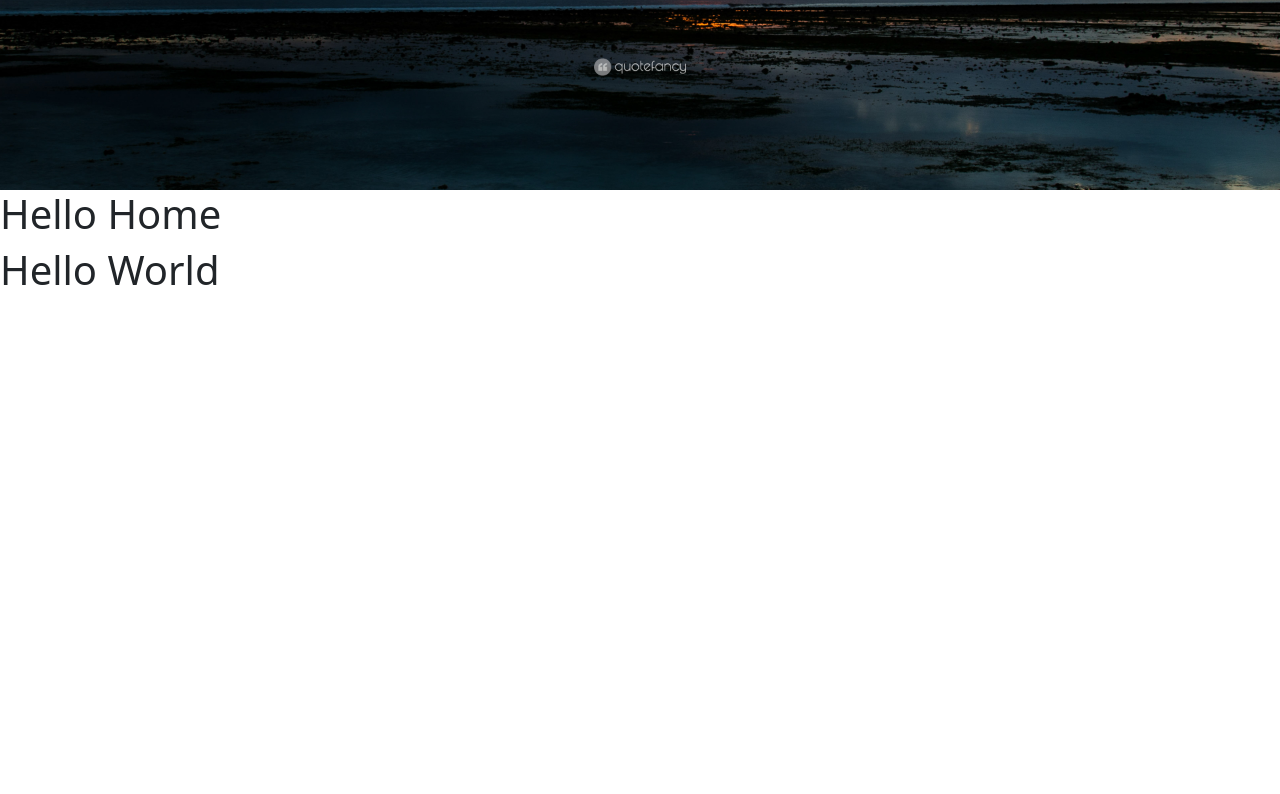
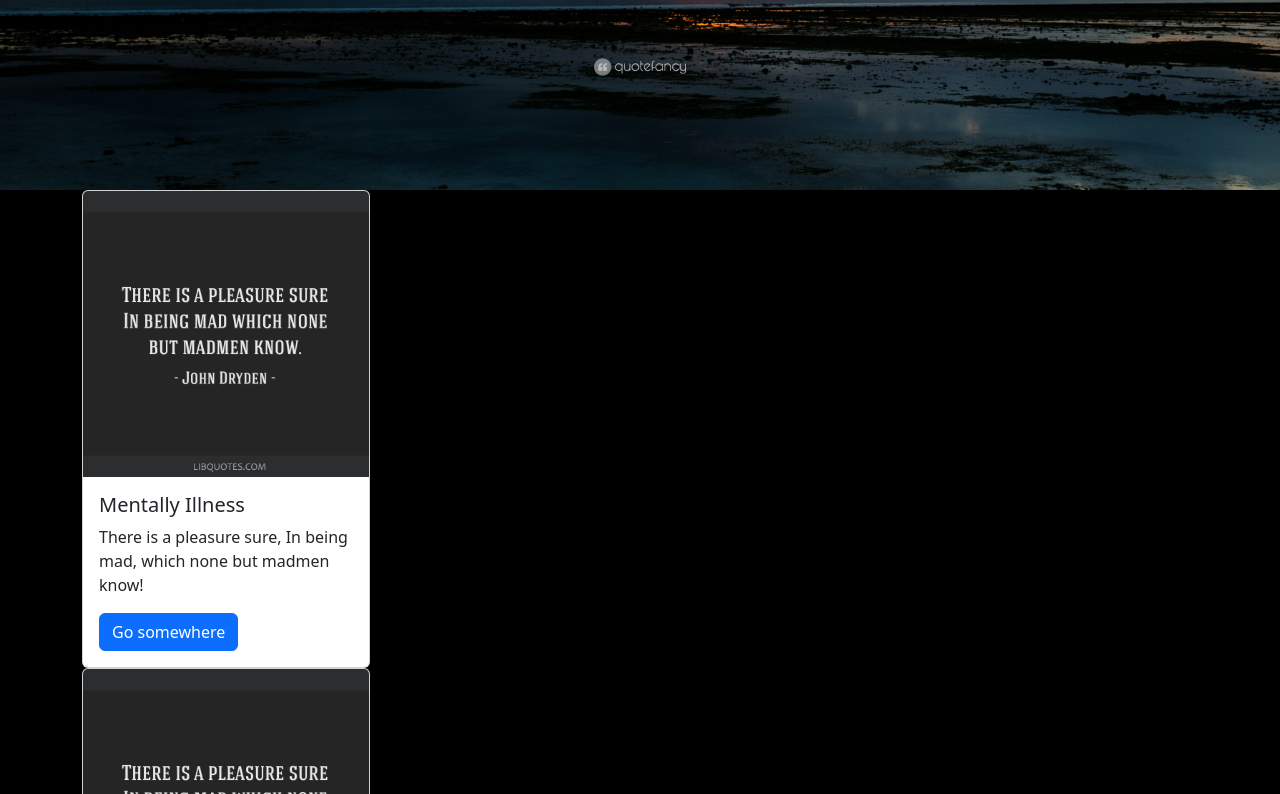
Before and after one commit to ano201/quote-gallery, a React (Create React App) app: page / in a window 1280 px wide. Shown: the part 530-1324 px from the top of the page. Before the commit the page ends 832 px from the top, so only its background shows below. Built offline with nearby package versions, Linux system fonts and the light colour scheme.

Commit message:
card added

```diff
--- a/public/data.json
+++ b/public/data.json
@@ -7,98 +7,98 @@
 
     },
     {
-        "id":1,
+        "id":2,
         "img":"./img/john-dryden-quote-lbh7m1x.jpg",
         "about": "Mentally Illness",
         "data": "There is a pleasure sure, In being mad, which none but madmen know!"
 
     },
     {
-        "id":1,
+        "id":3,
         "img":"./img/john-dryden-quote-lbh7m1x.jpg",
         "about": "Mentally Illness",
         "data": "There is a pleasure sure, In being mad, which none but madmen know!"
 
     },
     {
-        "id":1,
+        "id":4,
         "img":"./img/john-dryden-quote-lbh7m1x.jpg",
         "about": "Mentally Illness",
         "data": "There is a pleasure sure, In being mad, which none but madmen know!"
 
     },
     {
-        "id":1,
+        "id":5,
         "img":"./img/john-dryden-quote-lbh7m1x.jpg",
         "about": "Mentally Illness",
         "data": "There is a pleasure sure, In being mad, which none but madmen know!"
 
     },
     {
-        "id":1,
+        "id":6,
         "img":"./img/john-dryden-quote-lbh7m1x.jpg",
         "about": "Mentally Illness",
         "data": "There is a pleasure sure, In being mad, which none but madmen know!"
 
     },
     {
-        "id":1,
+        "id":7,
         "img":"./img/john-dryden-quote-lbh7m1x.jpg",
         "about": "Mentally Illness",
         "data": "There is a pleasure sure, In being mad, which none but madmen know!"
 
     },
     {
-        "id":1,
+        "id":8,
         "img":"./img/john-dryden-quote-lbh7m1x.jpg",
         "about": "Mentally Illness",
         "data": "There is a pleasure sure, In being mad, which none but madmen know!"
 
     },
     {
-        "id":1,
+        "id":9,
         "img":"./img/john-dryden-quote-lbh7m1x.jpg",
         "about": "Mentally Illness",
         "data": "There is a pleasure sure, In being mad, which none but madmen know!"
 
     },
     {
-        "id":1,
+        "id":10,
         "img":"./img/john-dryden-quote-lbh7m1x.jpg",
         "about": "Mentally Illness",
         "data": "There is a pleasure sure, In being mad, which none but madmen know!"
 
     },
     {
-        "id":1,
+        "id":11,
         "img":"./img/john-dryden-quote-lbh7m1x.jpg",
         "about": "Mentally Illness",
         "data": "There is a pleasure sure, In being mad, which none but madmen know!"
 
     },
     {
-        "id":1,
+        "id":12,
         "img":"./img/john-dryden-quote-lbh7m1x.jpg",
         "about": "Mentally Illness",
         "data": "There is a pleasure sure, In being mad, which none but madmen know!"
 
     },
     {
-        "id":1,
+        "id":13,
         "img":"./img/john-dryden-quote-lbh7m1x.jpg",
         "about": "Mentally Illness",
         "data": "There is a pleasure sure, In being mad, which none but madmen know!"
 
     },
     {
-        "id":1,
+        "id":14,
         "img":"./img/john-dryden-quote-lbh7m1x.jpg",
         "about": "Mentally Illness",
         "data": "There is a pleasure sure, In being mad, which none but madmen know!"
 
     },
     {
-        "id":1,
+        "id":15,
         "img":"./img/john-dryden-quote-lbh7m1x.jpg",
         "about": "Mentally Illness",
         "data": "There is a pleasure sure, In being mad, which none but madmen know!"
--- /dev/null
+++ b/src/App.css
@@ -0,0 +1,5 @@
+body {
+    margin: 0;
+    padding: 0;
+    background-color: black;
+}
--- a/src/App.js
+++ b/src/App.js
@@ -1,5 +1,6 @@
 import React from "react";
 import Home from "./pages/Home";
+import "./App.css";
 
 const App = () => {
   return (
--- a/src/components/Home/Main.jsx
+++ b/src/components/Home/Main.jsx
@@ -1,9 +1,16 @@
 import React from "react";
+import useFetch from "../../hooks/useFetch";
+import SingleCard from "../SingleCard";
 
 const Main = () => {
+  const { data } = useFetch();
+
   return (
     <div>
-      <h1>Main Content Here</h1>
+      {data &&
+        data.map((singleData) => (
+          <SingleCard key={singleData.id} singleData={singleData}></SingleCard>
+        ))}
     </div>
   );
 };
--- /dev/null
+++ b/src/components/SingleCard.jsx
@@ -0,0 +1,21 @@
+import React from "react";
+import { Button, Card } from "react-bootstrap";
+
+const SingleCard = ({ singleData }) => {
+  const { about, img, data } = singleData;
+
+  return (
+    <div>
+      <Card style={{ width: "18rem" }}>
+        <Card.Img variant="top" src={img} />
+        <Card.Body>
+          <Card.Title>{about}</Card.Title>
+          <Card.Text>{data}</Card.Text>
+          <Button variant="primary">Go somewhere</Button>
+        </Card.Body>
+      </Card>
+    </div>
+  );
+};
+
+export default SingleCard;
--- /dev/null
+++ b/src/hooks/useFetch.js
@@ -0,0 +1,23 @@
+import { useEffect, useState } from "react";
+
+const useFetch = () => {
+  const [data, setData] = useState(null);
+  const [error, setError] = useState(null);
+  useEffect(() => {
+    fetch("data.json")
+      .then((response) => response.json())
+      .then((data) => {
+        setData(data);
+      })
+      .catch((error) => {
+        setError(error);
+      });
+  }, []);
+
+  return {
+    data,
+    error,
+  };
+};
+
+export default useFetch;
--- a/src/pages/Home.jsx
+++ b/src/pages/Home.jsx
@@ -1,11 +1,17 @@
 import React from "react";
+import { Container, Row } from "react-bootstrap";
 import Banner from "../components/Home/Banner";
+import Main from "../components/Home/Main";
 
 const Home = () => {
   return (
     <div>
       <Banner></Banner>
-      <h1>Hello Home</h1>
+      <Container>
+        <Row>
+          <Main></Main>
+        </Row>
+      </Container>
     </div>
   );
 };
```
Also changed, not shown: src/hooks/useFetch.ts (deleted, +0 -16 lines).
